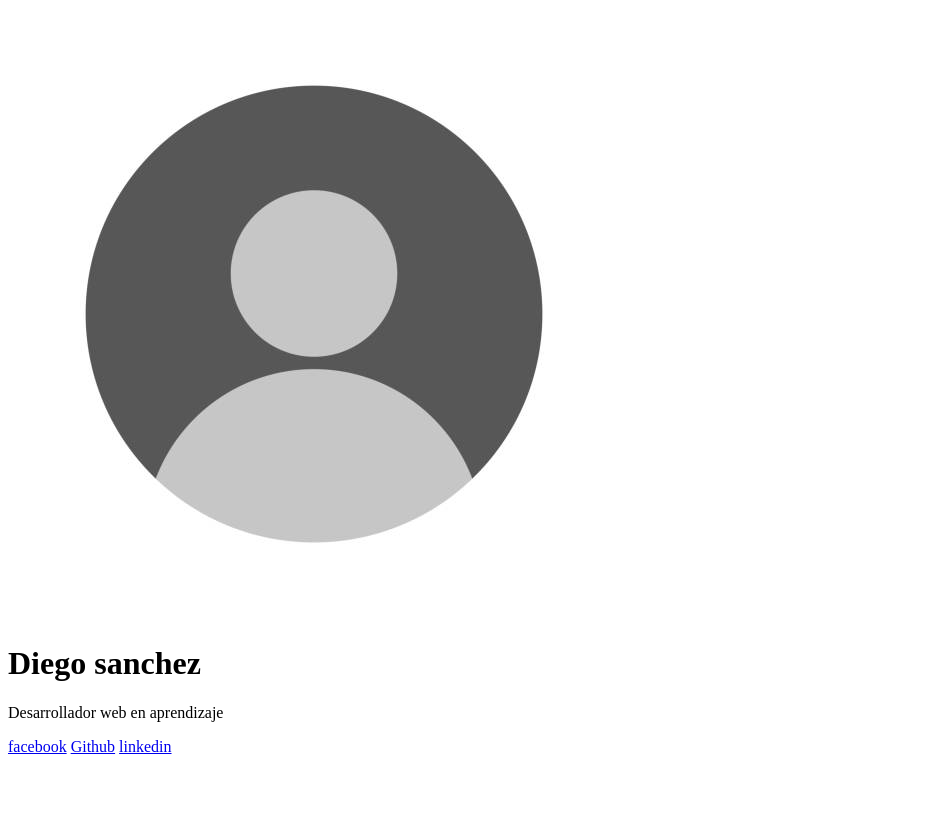
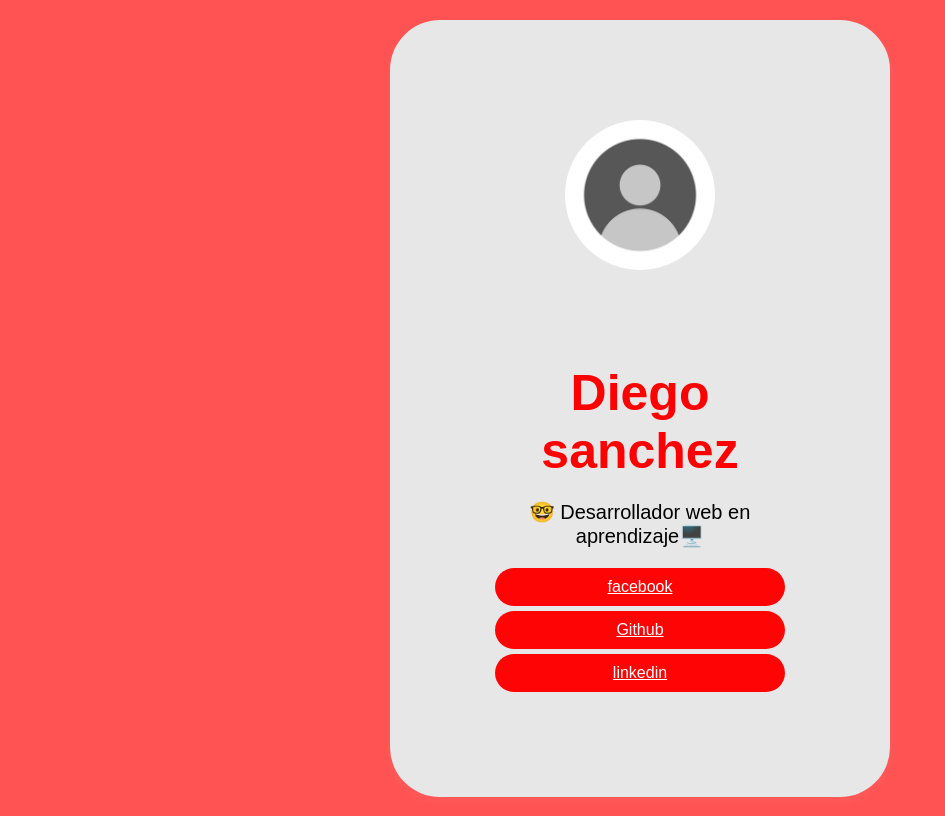
Before and after one commit to Diegosoprano777/Tarjeta_Personal, a plain HTML site: page index.html in a window 1280 px wide. Shown: the whole page, without its empty margins (0-945 px from the left). Drawn offline with Linux system fonts and the light colour scheme.

Commit message:
estilo css

```diff
--- a/index.html
+++ b/index.html
@@ -4,16 +4,16 @@
 <head>
     <meta charset="UTF-8">
     <meta name="viewport" content="width=device-width, initial-scale=1.0">
-    <title>Document</title>
+    <title>Mi tarjeta</title>
+    <link rel="stylesheet" href="style.css">
 </head>
 
 <body>
-    <div>
-        <img src="perfil.jpg" alt="foto de perfil"
-        <hr>
+    <div class="card">
+        <img src="perfil.jpg" alt="foto de perfil" <hr>
         <h1>Diego sanchez </h1>
-        <p> Desarrollador web en aprendizaje </p>
-        <div>
+        <p>🤓 Desarrollador web en aprendizaje🖥️ </p>
+        <div class="buttons">
             <a href="https://www.facebook.com/?locale=es_LA" target="_blank">facebook</a>
             <a href="https://github.com/" target="_blank">Github</a>
             <a href="https://co.linkedin.com/" target="_blank">linkedin</a>
--- /dev/null
+++ b/style.css
@@ -0,0 +1,53 @@
+body {
+    font-family: Arial, sans-serif;
+    background-color: #ff5353;
+    display: flex;
+    justify-content: center;
+    align-items: center;
+    height: 100vh;
+}
+
+.card {
+    background-color: rgb(231, 231, 231);
+    padding: 100px;
+    border-radius: 50px;
+    text-align: center;
+    box-shadow: 0 4px 8px #ffa3a31a;
+    text-align: center;
+    width: 300px;
+}
+
+.card img {
+    border-radius: 75%;
+    width: 150px;
+    margin-bottom: 80px;
+}
+
+.card h1 {
+    font-size: 50px;
+    color: #ff0000;
+    margin: 10px;
+}
+
+.card p {
+    font-size: 20px;
+    color: #000000;
+    margin-bottom: 20px;
+}
+
+.buttons a {
+    display: block;
+    margin: 5px;
+    padding: 10px 20px;
+    background-color: #ff0404;
+    color: rgb(255, 255, 255);
+    border-radius: 50px;
+    transition: background-color 0.3s;
+}
+
+.facebook{
+    background-color: #0654fd;
+}
+.facebook:hover {
+    background-color: #003bb3;
+}
```
